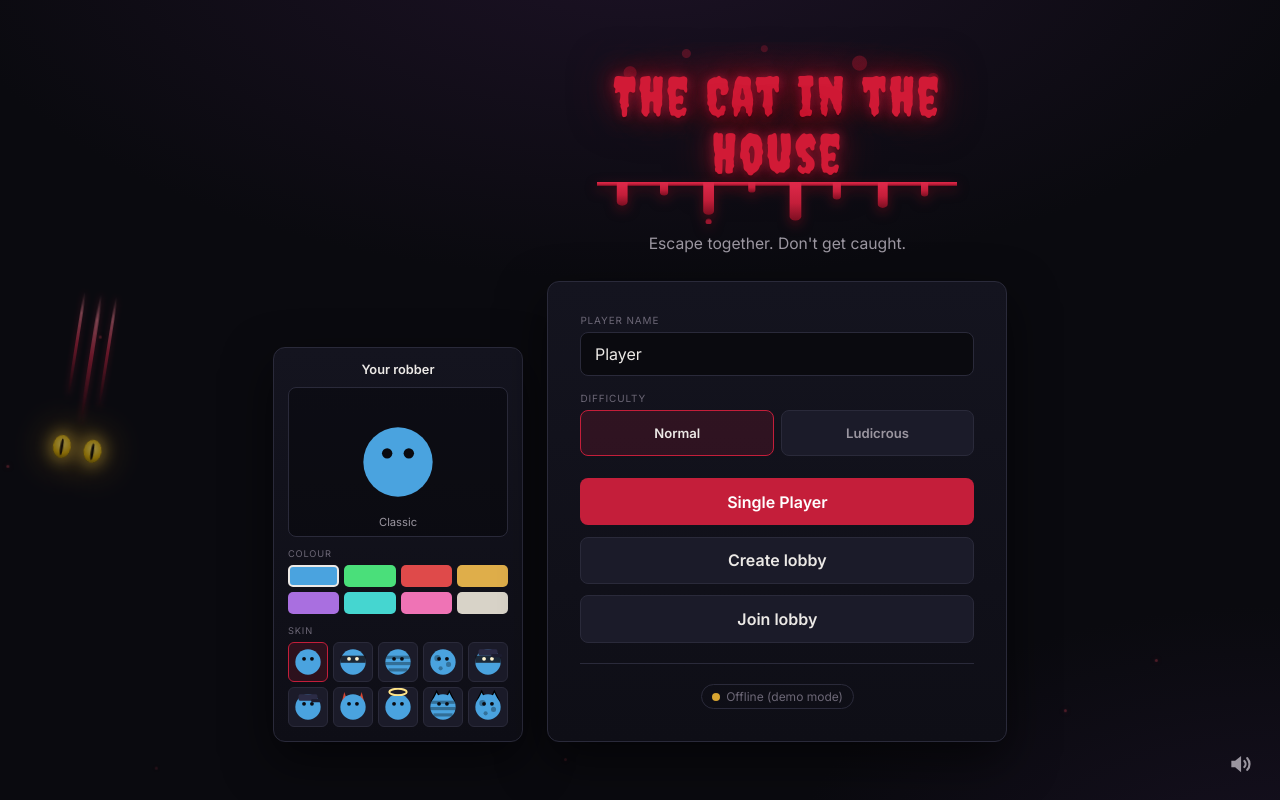
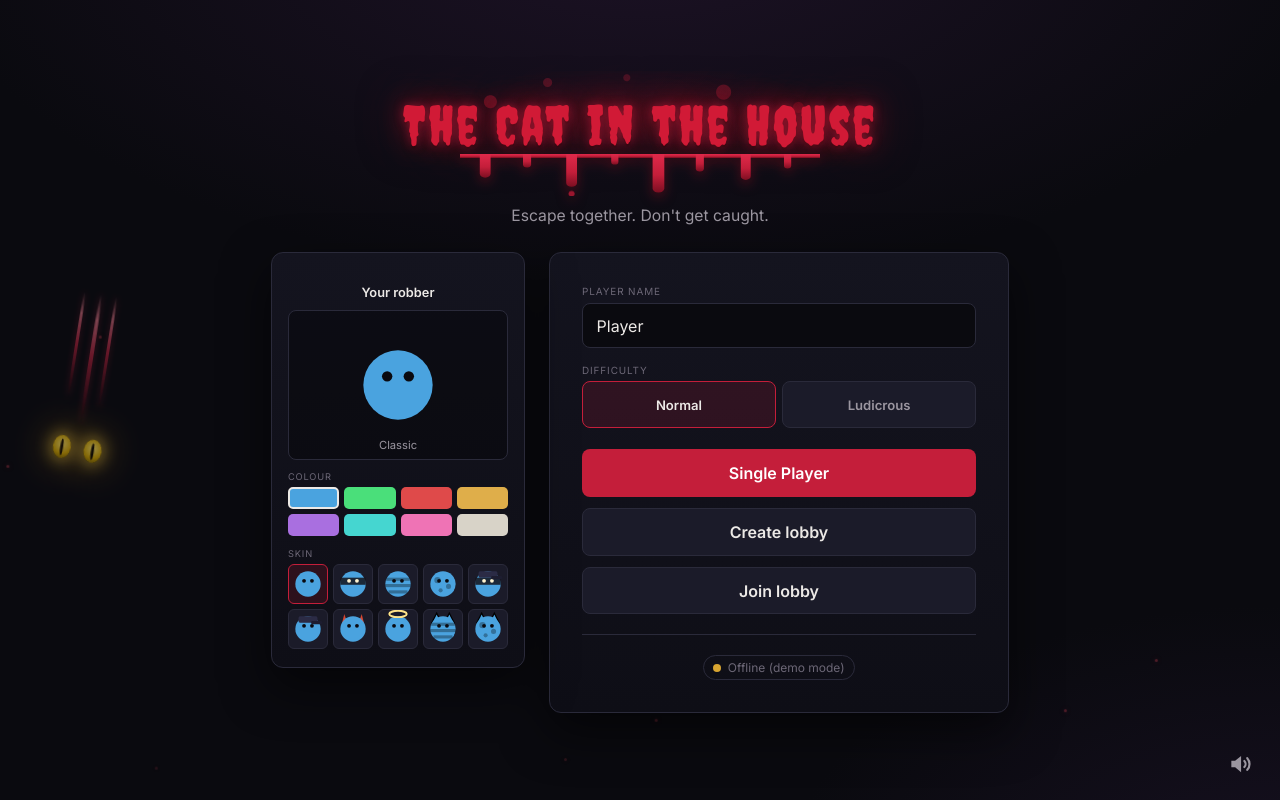
Before and after one commit to jsoto1233/the-cat-in-the-house, a React (Vite) app in the folder client/: page / in a window 1280 px wide. Built offline with nearby package versions, Linux system fonts and the light colour scheme; no server answers.

Commit message:
centering issue with house sprites

```diff
--- a/client/src/styles.css
+++ b/client/src/styles.css
@@ -1466,21 +1466,33 @@ input {
 }
 
 /* ---------- Main menu layout with left customisation panel ---------- */
-.menu-layout {
+/* Title sits above the row so both cards can share one top edge. */
+.menu-shell {
   position: relative;
   z-index: 1;
   display: flex;
-  align-items: flex-start;
+  flex-direction: column;
+  align-items: center;
+  width: 100%;
+  animation: rise 0.35s ease both;
+}
+.menu-layout {
+  display: flex;
+  align-items: flex-start; /* top-align: both card tops sit level */
   justify-content: center;
   gap: 1.5rem;
-  width: 100%;
-}
-.menu-layout .screen__inner { flex: 0 1 460px; }
+}
+.menu-panel {
+  flex: 0 1 460px;
+  width: 460px;
+  max-width: 100%;
+}
 
 .skin-panel {
   flex: 0 0 210px;
-  align-self: flex-end;
-  padding: 0.9rem;
+  /* Top padding matches .panel (2rem) so "Your robber" lines up with the
+     "Player name" label in the card beside it. */
+  padding: 2rem 1rem 1.1rem;
   border: 1px solid var(--border);
   border-radius: var(--radius);
   background: linear-gradient(180deg, var(--panel) 0%, var(--bg-2) 100%);
@@ -1561,6 +1573,7 @@ input {
 
 @media (max-width: 900px) {
   .menu-layout { flex-direction: column; align-items: center; }
+  .menu-panel { width: min(460px, 100%); flex: 0 0 auto; }
   .skin-panel { flex: 0 0 auto; width: min(460px, 100%); }
   .skin-grid { grid-template-columns: repeat(10, 1fr); }
   .skin-swatches { grid-template-columns: repeat(8, 1fr); }
--- a/client/src/ui/screens/MainMenu.tsx
+++ b/client/src/ui/screens/MainMenu.tsx
@@ -111,9 +111,7 @@ export function MainMenu() {
           />
         ))}
       </div>
-      <div className="menu-layout">
-        <SkinPicker />
-        <div className="screen__inner">
+      <div className="menu-shell">
         <div className="brand brand--bleed">
           <h1 className="brand__title brand__title--bleed">The Cat in the House</h1>
           <svg
@@ -144,7 +142,9 @@ export function MainMenu() {
           <p className="brand__subtitle">Escape together. Don&apos;t get caught.</p>
         </div>
 
-        <div className="panel">
+        <div className="menu-layout">
+          <SkinPicker />
+          <div className="panel menu-panel">
           <div className="field">
             <label className="field__label" htmlFor="player-name">
               Player name
```
